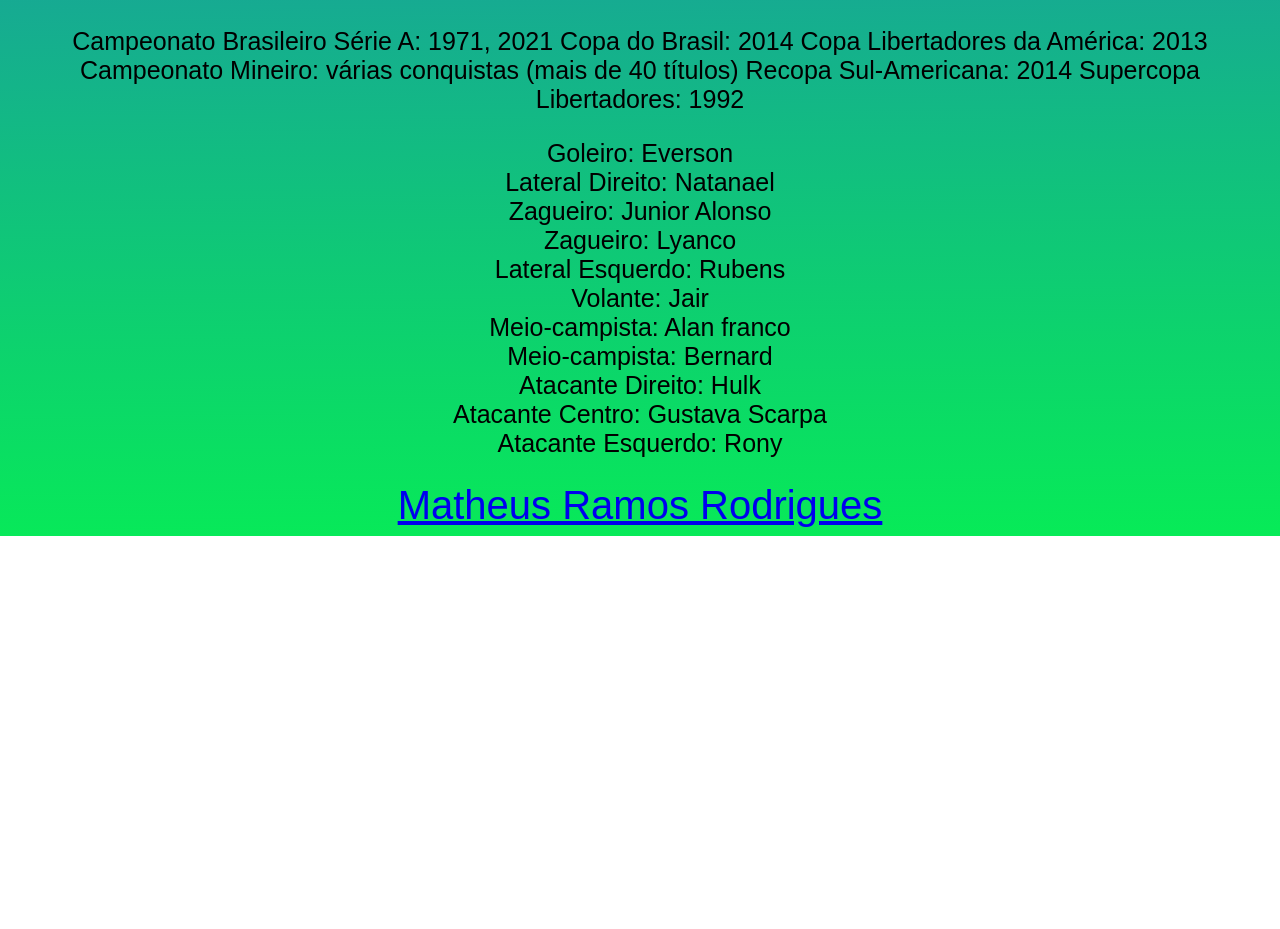
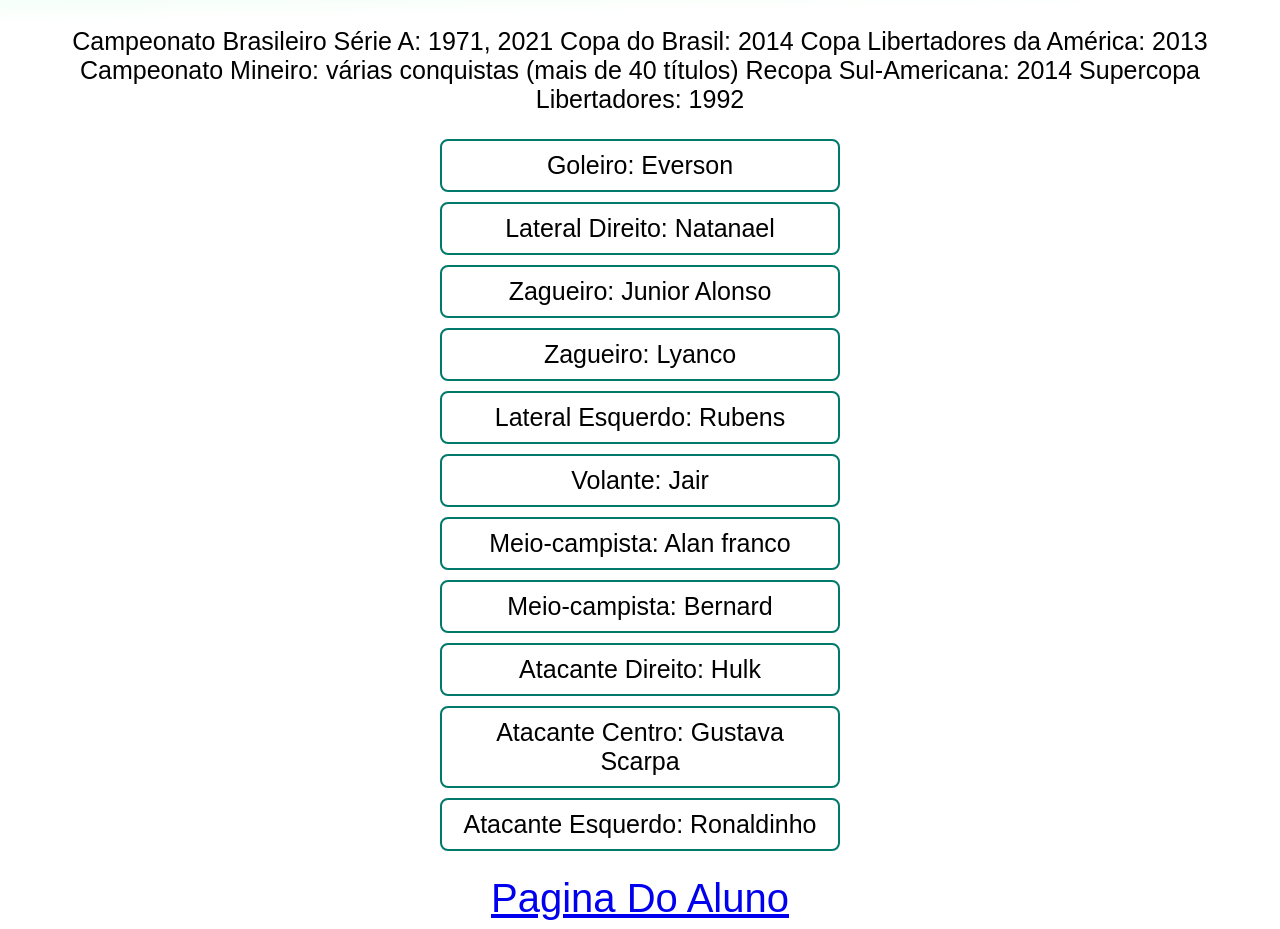
Before and after one commit to Skayzinxx1/melhoresTimes, a plain HTML site: page index.html in a window 1280 px wide. Shown: the part 2140-3069 px from the top of the page. Before the commit the page ends 2676 px from the top, so only its background shows below. Drawn offline with Linux system fonts and the light colour scheme; a web font is replaced by a local one.

Commit message:
Add files via upload

```diff
--- a/estilo.css
+++ b/estilo.css
@@ -11,7 +11,7 @@ body {
    text-align: center;
    padding: auto;
    background: #329fc9;
-background: linear-gradient(179deg, rgba(50, 159, 201, 1) 9%, rgba(44, 78, 230, 1) 50%, rgba(7, 235, 87, 1) 100%);
+background: linear-gradient(179deg, rgba(50, 159, 201, 1) 40%, #39F970 , #FFFFFF 70%);
 
 }
 
@@ -45,3 +45,17 @@ footer {
     width: 800px;
     height: auto;
 }
+  .escalacao {
+      list-style: none;
+      padding: 0;
+      max-width: 400px;
+      margin: 0 auto;
+    }
+
+    .escalacao li {
+      background-color: #ffffff;
+      border: 2px solid #00796B;
+      border-radius: 8px;
+      padding: 10px 15px;
+      margin: 10px 0;
+    }
--- a/index.html
+++ b/index.html
@@ -103,7 +103,7 @@ Recopa Sul-Americana: 2014
 Supercopa Libertadores: 1992
 
 
-<ol>
+<ol class="escalacao">
   <li>Goleiro: Everson</li>
   <li>Lateral Direito: Natanael</li>
   <li>Zagueiro: Junior Alonso</li>
@@ -114,7 +114,7 @@ Supercopa Libertadores: 1992
   <li>Meio-campista: Bernard</li>
   <li>Atacante Direito: Hulk</li>
   <li>Atacante Centro: Gustava Scarpa</li>
-  <li>Atacante Esquerdo: Rony</li>
+  <li>Atacante Esquerdo: Ronaldinho</li>
 
 </ol></p>
 </div>
@@ -123,6 +123,6 @@ Supercopa Libertadores: 1992
     </div>
     </div>
 
-    <footer><a href="aluno.html">Matheus Ramos Rodrigues</a></footer>
+    <footer><a href="aluno.html">Pagina Do Aluno</a></footer>
   </body>
 </html>
--- a/style.css
+++ b/style.css
@@ -4,6 +4,11 @@ body {
     font-family: "Cascadia Mono", sans-serif;
    text-align: center;
    padding: auto;
-    background-color: #000000;
-  color: #ffffff;
+  color: #ff0000;
+  background-image: url(https://i.pinimg.com/736x/23/c4/33/23c4336bbb5087b12082110b47732d7f.jpg);
+  background-repeat: no-repeat;
+  background-size: cover;
+  height: 100vh;margin: 0;
+  font-size: 20px;
+  font-weight: larger;
 }
```
Also changed, not shown: aluno.html (+11 -5 lines), img/91D79A66-008A-4C0B-A525-A16FC111D04B.jpeg (added), img/AQUI É GALO!.jpg (added).
